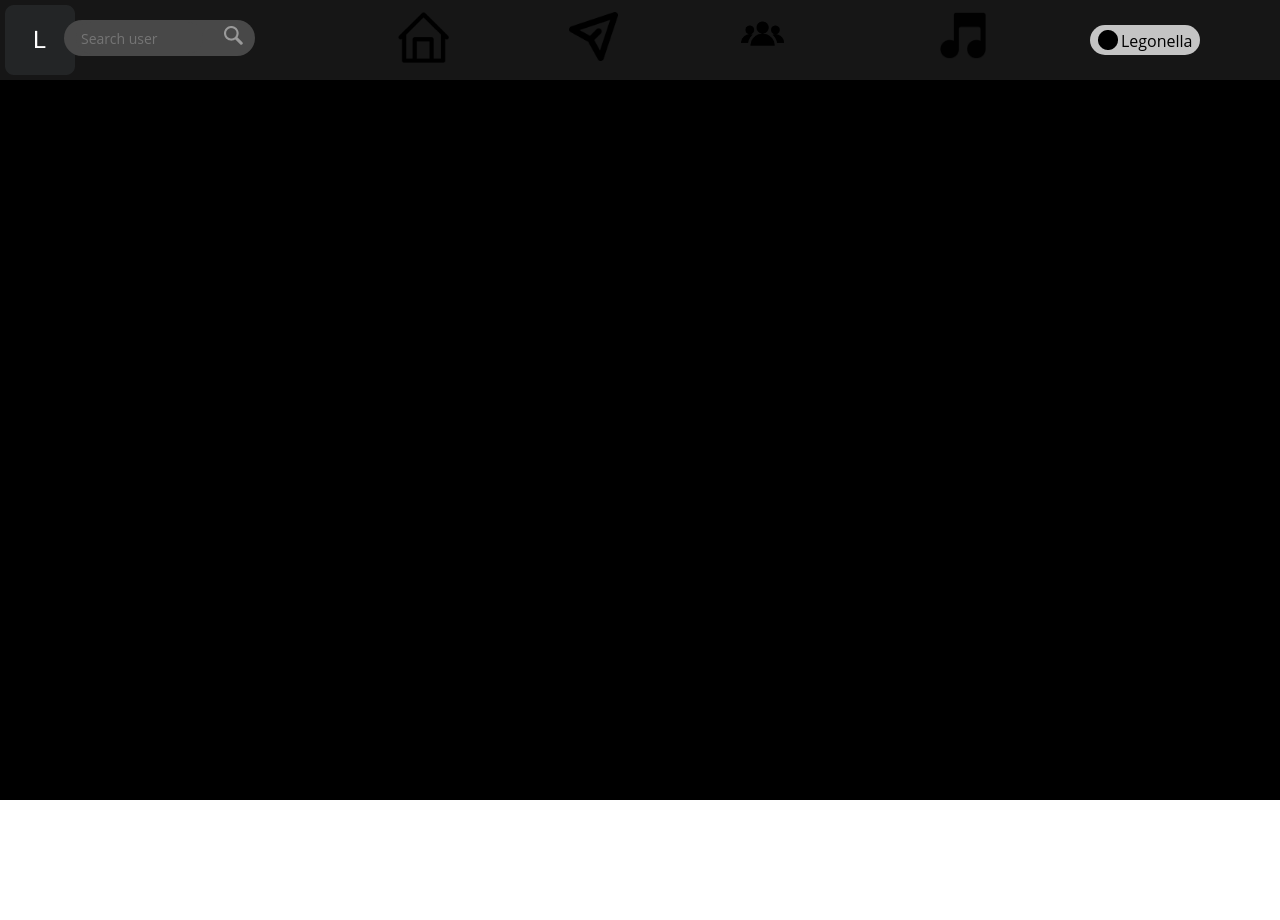
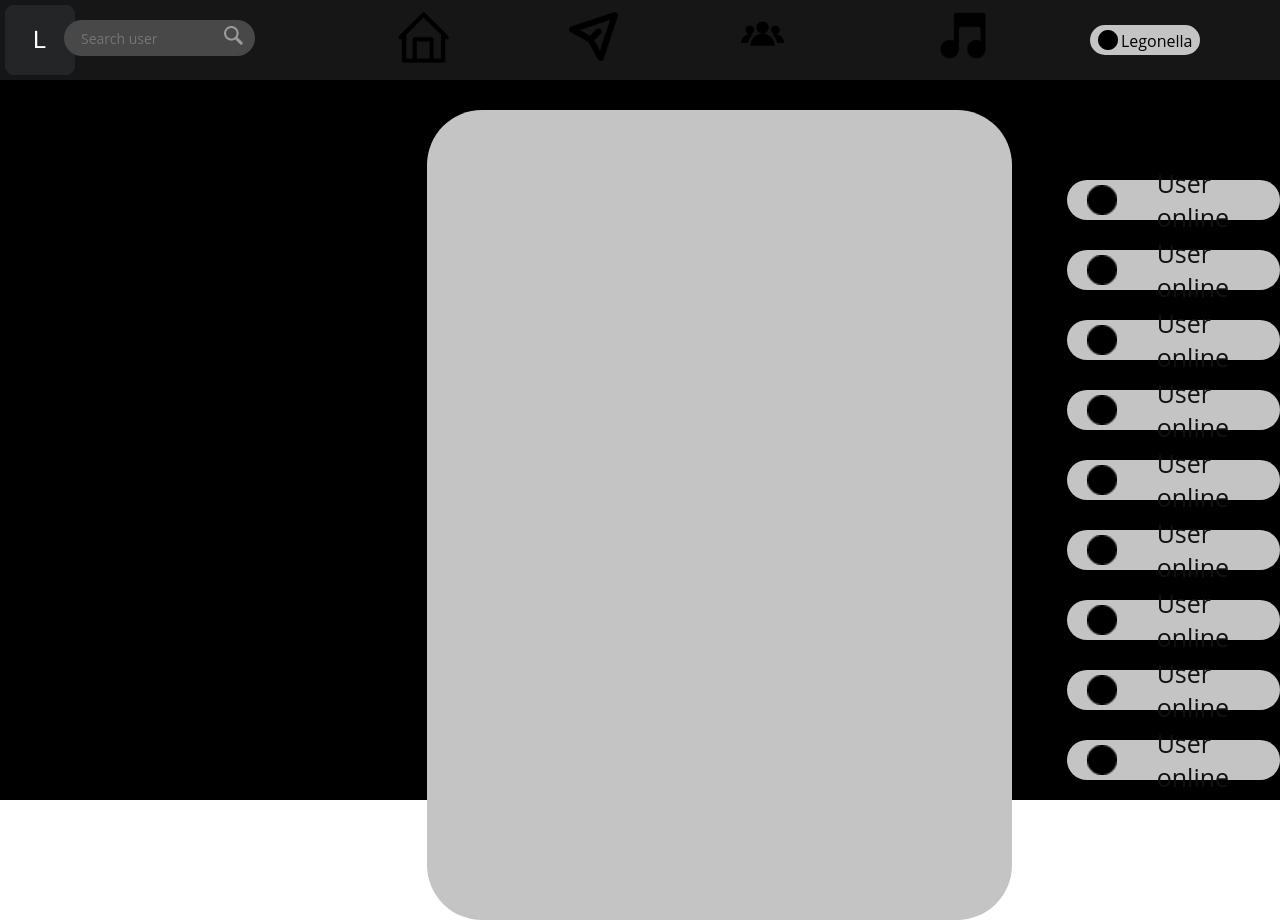
Before and after one commit to Legonella/Learning, a plain HTML site: page Design for social-network/index.html in a window 1280 px wide. Before the commit the page ends 800 px from the top, so only its background shows below. Drawn offline with Linux system fonts and the light colour scheme.

Commit message:
Add a content and user-online-bar

```diff
--- a/Design for social-network/index.html
+++ b/Design for social-network/index.html
@@ -37,6 +37,32 @@
 				<a class="user-link-mini" href="#"><img src="./img/User-logo-minipng.png" alt="user logo" class="user-img-mini">Legonella</a>
 			</div>
 		</header>
+
+		<div class="content">
+			<div class="info"></div>
+			<div class="info-tape"></div>
+			<div id="info-bar" class="info-bar">
+				<a class="online-user" href="#"><img src="img/User-logo-minipng.png" alt="">User online</a>
+				<div class="info-bar">
+					<a class="online-user" href="#"><img src="img/User-logo-minipng.png" alt="">User online</a>
+				</div><div class="info-bar">
+					<a class="online-user" href="#"><img src="img/User-logo-minipng.png" alt="">User online</a>
+				</div><div class="info-bar">
+					<a class="online-user" href="#"><img src="img/User-logo-minipng.png" alt="">User online</a>
+				</div><div class="info-bar">
+					<a class="online-user" href="#"><img src="img/User-logo-minipng.png" alt="">User online</a>
+				</div><div class="info-bar">
+					<a class="online-user" href="#"><img src="img/User-logo-minipng.png" alt="">User online</a>
+				</div><div class="info-bar">
+					<a class="online-user" href="#"><img src="img/User-logo-minipng.png" alt="">User online</a>
+				</div><div class="info-bar">
+					<a class="online-user" href="#"><img src="img/User-logo-minipng.png" alt="">User online</a>
+				</div><div class="info-bar">
+					<a class="online-user" href="#"><img src="img/User-logo-minipng.png" alt="">User online</a>
+				</div>
+			</div>
+
+		</div>
 	</div>
 </body>
 
--- a/Design for social-network/style.css
+++ b/Design for social-network/style.css
@@ -115,3 +115,52 @@
 	max-height: 20px;
 	padding-right: 3px;
 }
+
+.content {
+	max-width: 100%;
+	display: grid;
+	grid-template-columns: 4fr 6fr 2fr;
+	grid-template-rows: auto;
+}
+
+.info-tape {
+	width: 585px;
+	height: 810px;
+	margin-top: 30px;
+	border-radius: 55px;
+	background-color: #C4C4C4;
+}
+
+.info-bar {
+	display: grid;
+	grid-template-columns:  auto;
+	grid-template-rows:  auto auto auto auto auto auto auto auto auto;
+
+	max-width: 300px;
+	max-height: 40px;
+	margin-top: 30px;
+	border-radius: 20px;
+	background-color: #C4C4C4;
+}
+
+#info-bar {
+	margin-top: 100px;
+}
+
+.online-user {
+	display: flex;
+	justify-content: flex-start;
+	align-items: center;
+	max-width: 100%;
+	height: 40px;
+	padding-left: 20px;
+	font-size: 25px;
+	text-decoration: none;
+	color: #111;
+}
+
+.online-user img {
+	width: 30px;
+	height: 30px;
+	padding-right: 40px;
+}
```
